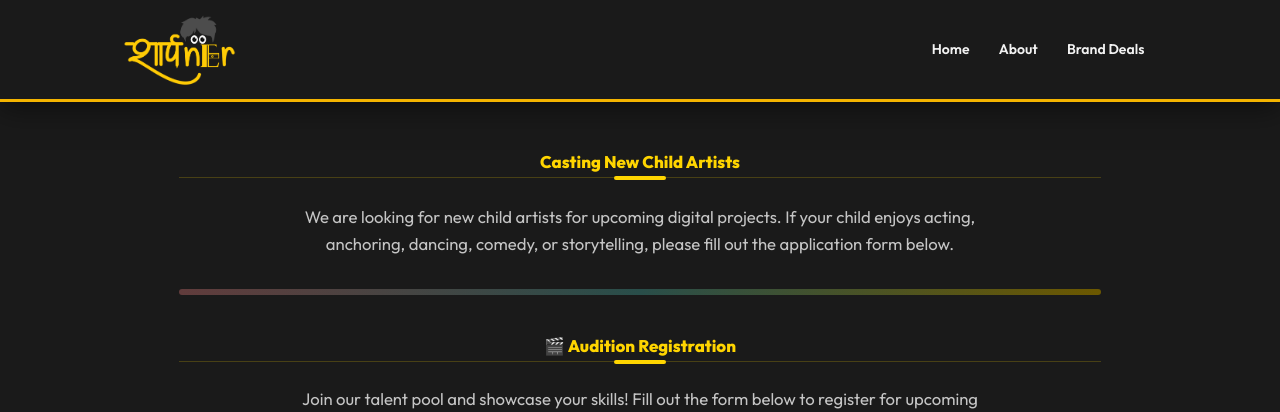
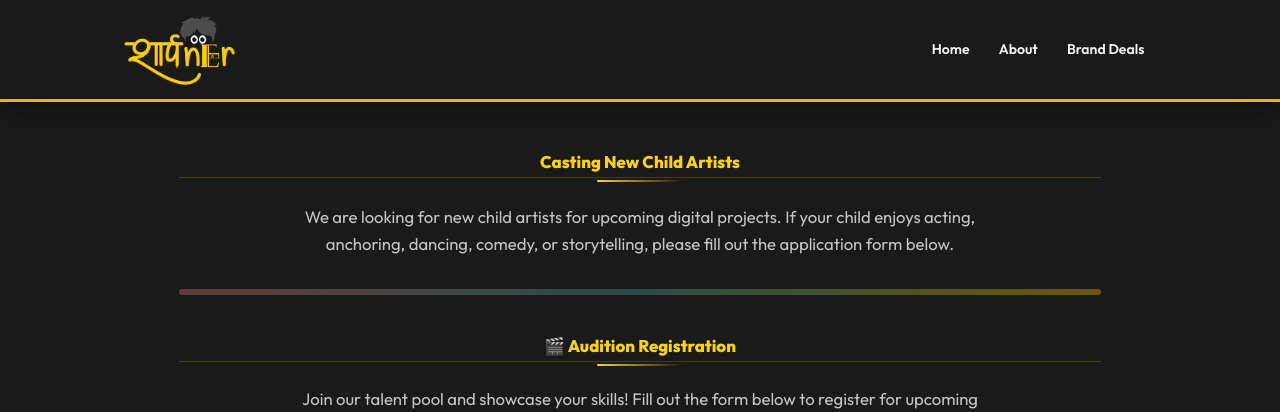
Before and after one commit to shravanipataskar/sharpner, a React (Vite) app: page /give-audition in a window 1280 px wide. Shown: the top 412 px of the page. Built offline with nearby package versions, Linux system fonts and the light colour scheme.

Commit message:
Yellow line line

```diff
--- a/src/styles/pages/ChildAuditionForm.css
+++ b/src/styles/pages/ChildAuditionForm.css
@@ -36,32 +36,6 @@
 
 .audition-intro {
   text-align: center;
-}
-
-.audition-intro h1,
-.audition-registration-heading h2 {
-  position: relative;
-  margin: 0;
-  padding: 0 10px 12px;
-  border-bottom: 1px solid rgba(255, 213, 0, 0.24);
-  color: var(--audition-yellow);
-  font-size: 17px;
-  font-weight: 800;
-  line-height: 1.6;
-  text-align: center;
-}
-
-.audition-intro h1::after,
-.audition-registration-heading h2::after {
-  position: absolute;
-  bottom: -2px;
-  left: 50%;
-  width: 60px;
-  height: 3px;
-  content: "";
-  transform: translateX(-50%);
-  border-radius: 5px;
-  background: var(--audition-yellow);
 }
 
 .audition-intro p,
@@ -647,14 +621,14 @@
 .audition-intro h2::after,
 .audition-registration-heading h2::after {
   position: absolute;
-  bottom: clamp(-5px, -0.26vw, -2.5px);
+  bottom: -5px;
   left: 50%;
-  width: clamp(52px, 2.74vw, 53px);
-  height: clamp(3.75px, 0.2vw, 4px);
+  width: 86px;
+  height: 2px;
   content: "";
   transform: translateX(-50%);
-  border-radius: 6px;
-  background: var(--audition-yellow);
+  border-radius: 3px;
+  background: linear-gradient(90deg, var(--audition-yellow), transparent);
 }
 
 .audition-intro p,
--- a/src/styles/pages/public.css
+++ b/src/styles/pages/public.css
@@ -198,6 +198,7 @@
 }
 
 .brand-deals-title {
+  position: relative;
   max-width: 940px;
   margin: 0 auto 18px;
   padding-bottom: 10px;
@@ -211,7 +212,15 @@
 }
 
 .brand-deals-title::after {
-  display: none;
+  position: absolute;
+  bottom: -5px;
+  left: 50%;
+  width: 86px;
+  height: 2px;
+  content: '';
+  transform: translateX(-50%);
+  border-radius: 3px;
+  background: linear-gradient(90deg, #ffd700, transparent);
 }
 
 .brand-deals-intro p {
```
